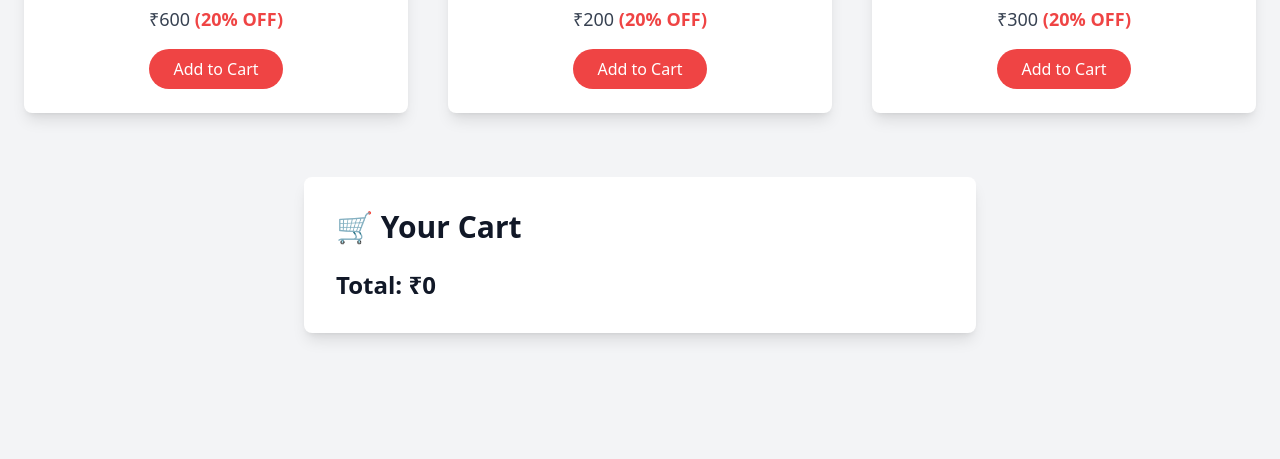
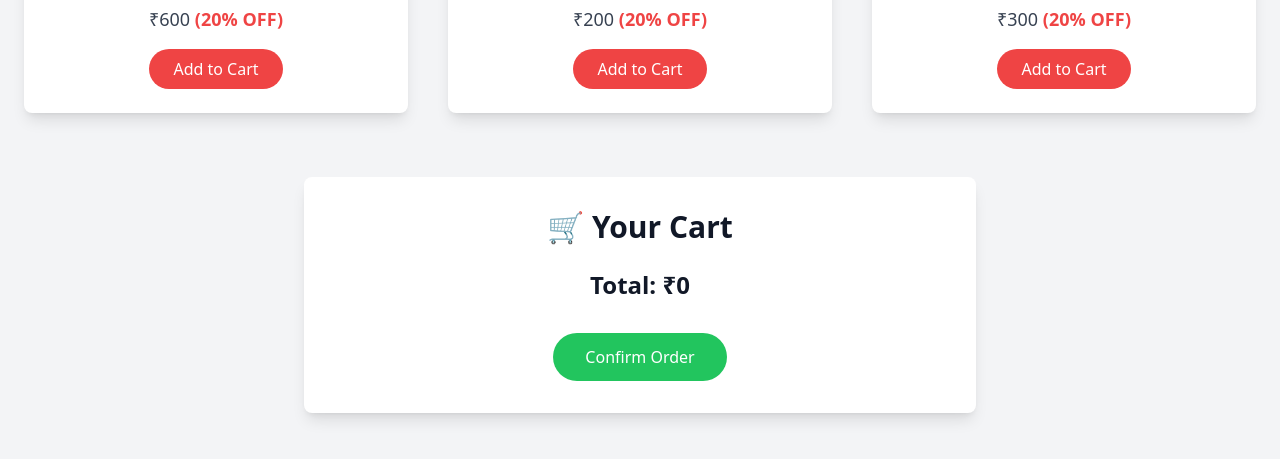
Before and after one commit to kalyankumarnaik/SCT_WD_1, a plain HTML site: page order.html in a window 1280 px wide. Shown: the part 895-1354 px from the top of the page. Before the commit the page ends 1308 px from the top, so only its background shows below. Drawn offline with nearby package versions, Linux system fonts and the light colour scheme.

Commit message:
Update order.html

```diff
--- a/order.html
+++ b/order.html
@@ -72,11 +72,17 @@
     </div>
 
     <!-- Cart Summary -->
-    <div class="max-w-2xl mx-auto mt-16 bg-white p-8 rounded-lg shadow-lg">
+    <div class="max-w-2xl mx-auto mt-16 bg-white p-8 rounded-lg shadow-lg text-center">
       <h3 class="text-3xl font-bold mb-6">🛒 Your Cart</h3>
       <ul id="cartList" class="space-y-4"></ul>
       <div class="mt-6 text-2xl font-bold">Total: ₹<span id="totalAmount">0</span></div>
+
+      <!-- Confirm Order Button -->
+      <button onclick="confirmOrder()" class="mt-8 px-8 py-3 bg-green-500 text-white rounded-full hover:bg-green-600 transition">
+        Confirm Order
+      </button>
     </div>
+
   </section>
 
 </body>
```
